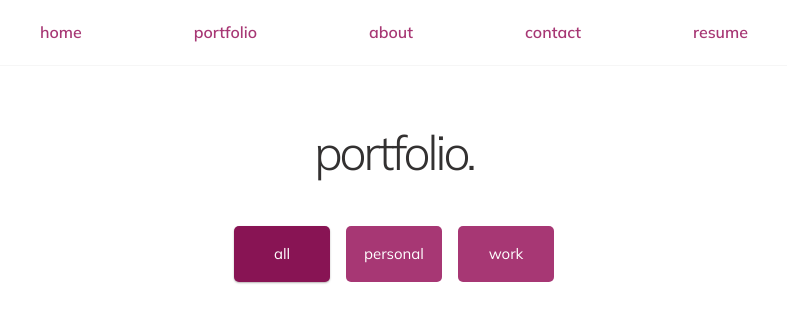
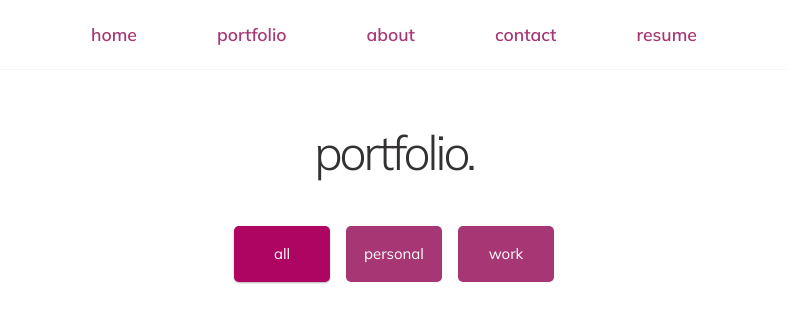
Before and after one commit to megbuch/portfolio-v2, a React (Create React App) app: page /portfolio in a window 1280 px wide. Shown: the top 332 px of the page, without its empty margins (246-1033 px from the left). Built offline with nearby package versions, Linux system fonts and the light colour scheme.

Commit message:
adjusts colors

```diff
--- a/src/components/ContactForm/ContactForm.css
+++ b/src/components/ContactForm/ContactForm.css
@@ -43,8 +43,8 @@ label {
 }
 
 input[type="submit"] {
-  background-color: var(--bright-red);
-  border: 1px solid #ff5959;
+  background-color: var(--bright-main);
+  border: 1px solid var(--light-main);
   padding: 1.5rem;
   font: 18px "Mulish", Helvetica, Arial, sans-serif;
   font-weight: 500;
@@ -54,7 +54,7 @@ input[type="submit"] {
 }
 
 input[type="submit"]:hover {
-  background-color: var(--dark-red);
+  background-color: var(--dark-main);
   cursor: pointer;
 }
 
--- a/src/components/FeaturedWork/FeaturedWork.css
+++ b/src/components/FeaturedWork/FeaturedWork.css
@@ -8,8 +8,12 @@
 }
 
 .FeaturedWork h3 > a {
-  color: black;
-  font-weight: 300;
+  color: var(--light-main);
+  font-weight: 500;
+}
+
+.FeaturedWork h3 > a:hover {
+  color: var(--bright-main);
 }
 
 .hidden {
--- a/src/components/Navigation/Navigation.css
+++ b/src/components/Navigation/Navigation.css
@@ -1,10 +1,11 @@
 .navbar-links {
+  font-size: 1.1rem;
   background-color: #ffffffe1;
   border-bottom: 1px solid rgba(245, 245, 245, 0.904);
   display: flex;
   align-items: center;
   justify-content: center;
-  gap: 7rem;
+  gap: 5rem;
   position: fixed;
   top: 0;
   left: 0;
@@ -20,7 +21,7 @@
 
 .hamburger-icon {
   font-size: 2rem;
-  color: var(--bright-red);
+  color: var(--bright-main);
   top: 20px;
   right: 30px;
   position: fixed;
@@ -34,7 +35,7 @@
   align-items: right;
   padding: 4rem;
   gap: 0;
-  font-size: 1.5rem;
+  font-size: 1.8rem;
   background-color: white;
   box-shadow: 0 0 5px #c0b4b4;
   letter-spacing: 1px;
--- a/src/index.css
+++ b/src/index.css
@@ -1,10 +1,9 @@
 @import url("https://fonts.googleapis.com/css2?family=Mulish:wght@200;300;400;500;600;700;800;900");
 @import url("https://fonts.googleapis.com/css2?family=Inconsolata:wght@200;300;400;500;600;700&display=swap");
 :root {
-  --light-red: #cc619c;
-  --bright-red: #a73774;
-  --dark-red: #881454;
-  --transparent-red: #e43d4580;
+  --light-main: #cc619c;
+  --bright-main: #a73774;
+  --dark-main: #af0562;
   --transparent-white: #ffffffce;
   --accent-gray-line: #f1efee;
   --deep-gray: #333131;
@@ -27,8 +26,8 @@ body {
   font: 16px "Mulish", Helvetica, Arial, sans-serif;
   font-weight: 500;
   line-height: 2.2;
-  background: var(--white);
-  color: var(--black);
+  background: white;
+  color: black;
   position: relative;
   height: 100%;
 }
@@ -38,7 +37,7 @@ ul {
 }
 
 a {
-  color: var(--bright-red);
+  color: var(--bright-main);
   text-decoration: none;
   text-transform: lowercase;
   font-weight: 600;
@@ -58,7 +57,7 @@ section {
 }
 
 h1 {
-  color: var(--bright-red);
+  color: var(--bright-main);
 }
 
 h2 {
@@ -105,7 +104,7 @@ h2 {
   align-items: center;
   height: 3.5rem;
   width: 8rem;
-  background-color: var(--bright-red);
+  background-color: var(--bright-main);
   border-radius: 5px;
   transition: 100ms ease-in-out;
   position: relative;
@@ -116,20 +115,21 @@ h2 {
 }
 
 .btn:hover {
-  background-color: var(--dark-red);
+  background-color: var(--dark-main);
   cursor: pointer;
   top: -2px;
+  color: white;
 }
 
 .btn > a {
-  color: white;
+  /* color: white; */
   text-transform: lowercase;
   font-weight: 300;
   letter-spacing: 1px;
 }
 
 ::-webkit-scrollbar {
-  width: 3px;
+  width: 4px;
 }
 
 ::-webkit-scrollbar-track {
@@ -137,11 +137,12 @@ h2 {
 }
 
 ::-webkit-scrollbar-thumb {
-  background: rgb(172, 172, 172);
+  background: var(--light-main);
+  border-radius: 3px;
 }
 
 ::-webkit-scrollbar-thumb:hover {
-  background: var(--bright-red);
+  background: var(--bright-main);
 }
 
 /* media queries */
--- a/src/pages/AboutPage/AboutPage.jsx
+++ b/src/pages/AboutPage/AboutPage.jsx
@@ -29,7 +29,11 @@ export default function AboutPage() {
           </div>
           <div className="img-container">
             <div className="img-overlay">
-              <img alt="headshot" src={headshot} />
+              <img
+                alt="Meghan Bucher headshot"
+                aria-label="Meghan Bucher headshot"
+                src={headshot}
+              />
             </div>
           </div>
         </div>
--- a/src/pages/ContactPage/ContactPage.css
+++ b/src/pages/ContactPage/ContactPage.css
@@ -10,7 +10,7 @@
 
 .ContactPage .icons > a {
   font-size: 1.6rem;
-  color: var(--bright-red);
+  color: var(--bright-main);
 }
 
 .ContactPage .icons > a:hover {
--- a/src/pages/PortfolioPage/PortfolioPage.css
+++ b/src/pages/PortfolioPage/PortfolioPage.css
@@ -80,7 +80,7 @@
 }
 
 .active {
-  background-color: var(--dark-red);
+  background-color: var(--dark-main);
   box-shadow: 0px 1px 2px rgb(182, 178, 178);
 }
 
```
